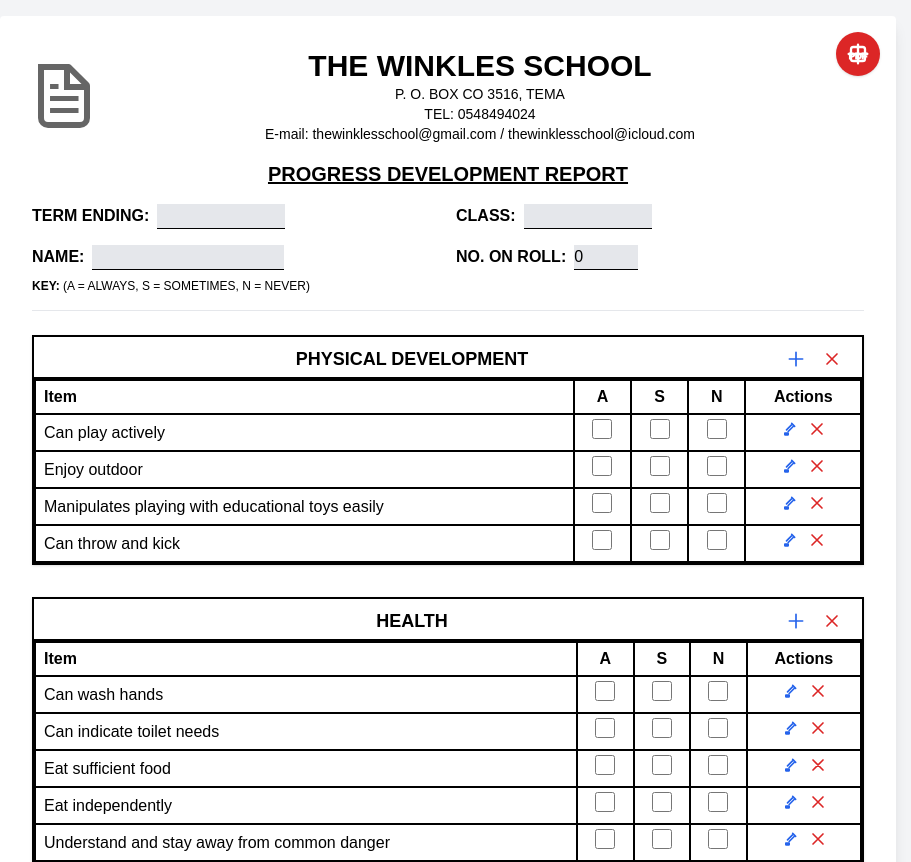
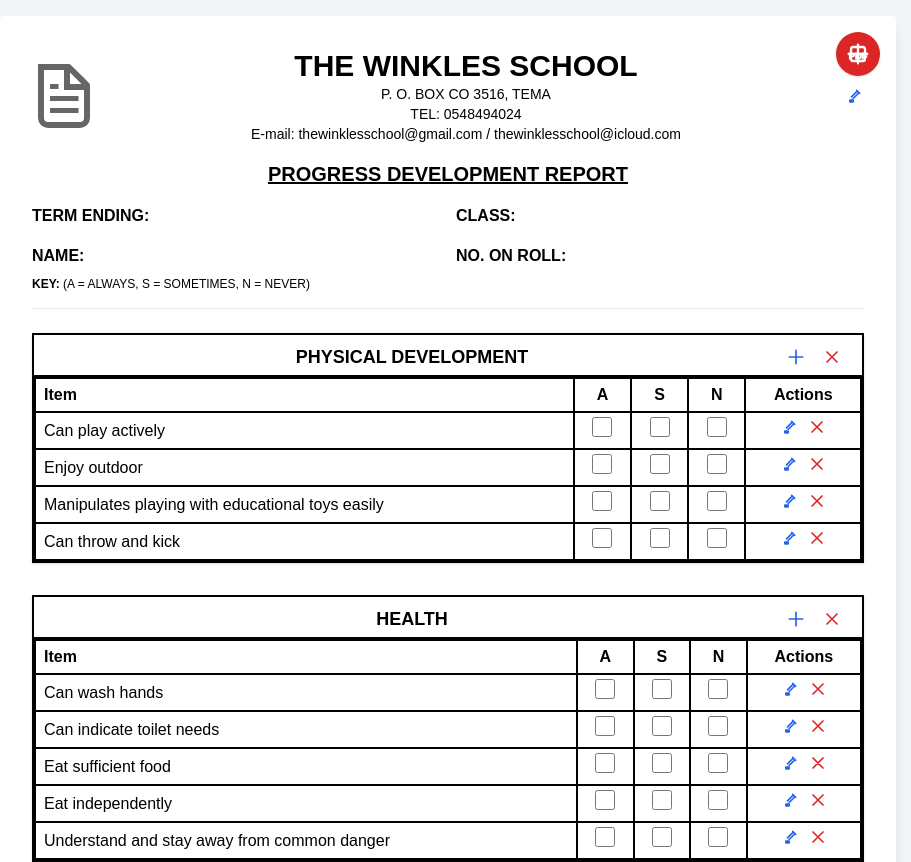
Before and after one commit to Bright-Anyawe/Form-builder, a Next.js app: page / in a window 1280 px wide. Shown: the top 862 px of the page, without its empty margins (192-1103 px from the left). Built offline with nearby package versions, Linux system fonts and the light colour scheme.

Commit message:
feat: add Edit and Save icons to FormHeader for improved editing functionality

```diff
--- a/app/components/FormHeader.js
+++ b/app/components/FormHeader.js
@@ -1,6 +1,27 @@
 import React from "react";
 
-export default function FormHeader() {
+const EditIcon = ({ onClick }) => (
+  <button onClick={onClick} title="Edit" className="ml-2 text-blue-600 hover:text-blue-800">
+    <svg width="20" height="20" fill="none" viewBox="0 0 24 24" stroke="currentColor"><path strokeLinecap="round" strokeLinejoin="round" strokeWidth={2} d="M15.232 5.232l3.536 3.536M9 13l6-6m2 2l-6 6m-2 2h2v2H7v-2h2z" /></svg>
+  </button>
+);
+const SaveIcon = ({ onClick }) => (
+  <button onClick={onClick} title="Save" className="ml-2 text-green-600 hover:text-green-800">
+    <svg width="20" height="20" fill="none" viewBox="0 0 24 24" stroke="currentColor"><path strokeLinecap="round" strokeLinejoin="round" strokeWidth={2} d="M5 13l4 4L19 7" /></svg>
+  </button>
+);
+
+export default function FormHeader({
+  termEnding,
+  className,
+  name,
+  rollNo,
+  isEditing,
+  onEdit,
+  onSave,
+  onChange,
+  isExporting
+}) {
   return (
     <header className="border-b pb-4 mb-6">
       <div className="flex items-center justify-between">
@@ -14,24 +35,43 @@ export default function FormHeader() {
           <p className="text-sm">TEL: 0548494024</p>
           <p className="text-sm">E-mail: thewinklesschool@gmail.com / thewinklesschool@icloud.com</p>
         </div>
+        <div className={isExporting ? 'hidden' : 'flex items-center no-print'}>
+          {isEditing ? <SaveIcon onClick={onSave} /> : <EditIcon onClick={onEdit} />}
+        </div>
       </div>
       <h2 className="text-xl font-bold text-center mt-4 underline">PROGRESS DEVELOPMENT REPORT</h2>
       <div className="grid grid-cols-2 gap-4 mt-4">
         <div>
           <label className="font-bold">TERM ENDING:</label>
-          <input className="ml-2 border-b border-black bg-gray-200 w-32" disabled value="" />
+          {isEditing ? (
+            <input className="ml-2 border-b border-black bg-gray-200 w-32" value={termEnding} onChange={e => onChange("termEnding", e.target.value)} />
+          ) : (
+            <span className="ml-2">{termEnding}</span>
+          )}
         </div>
         <div>
           <label className="font-bold">CLASS:</label>
-          <input className="ml-2 border-b border-black bg-gray-200 w-32" disabled value="" />
+          {isEditing ? (
+            <input className="ml-2 border-b border-black bg-gray-200 w-32" value={className} onChange={e => onChange("className", e.target.value)} />
+          ) : (
+            <span className="ml-2">{className}</span>
+          )}
         </div>
         <div>
           <label className="font-bold">NAME:</label>
-          <input className="ml-2 border-b border-black bg-gray-200 w-48" disabled value="" />
+          {isEditing ? (
+            <input className="ml-2 border-b border-black bg-gray-200 w-48" value={name} onChange={e => onChange("name", e.target.value)} />
+          ) : (
+            <span className="ml-2">{name}</span>
+          )}
         </div>
         <div>
           <label className="font-bold">NO. ON ROLL:</label>
-          <input className="ml-2 border-b border-black bg-gray-200 w-16" disabled value="0" />
+          {isEditing ? (
+            <input className="ml-2 border-b border-black bg-gray-200 w-16" value={rollNo} onChange={e => onChange("rollNo", e.target.value)} />
+          ) : (
+            <span className="ml-2">{rollNo}</span>
+          )}
         </div>
       </div>
       <div className="mt-2 text-xs">
```
